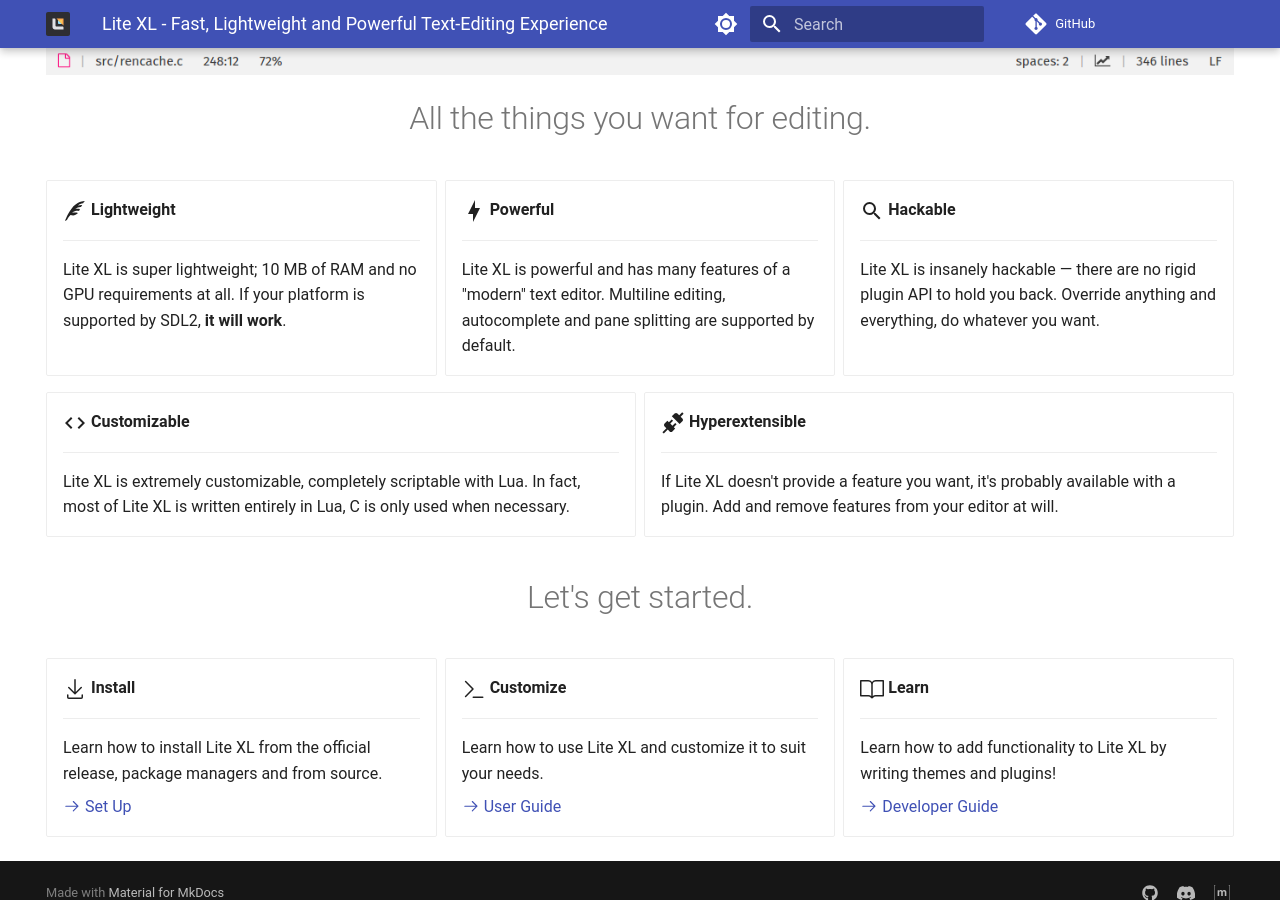
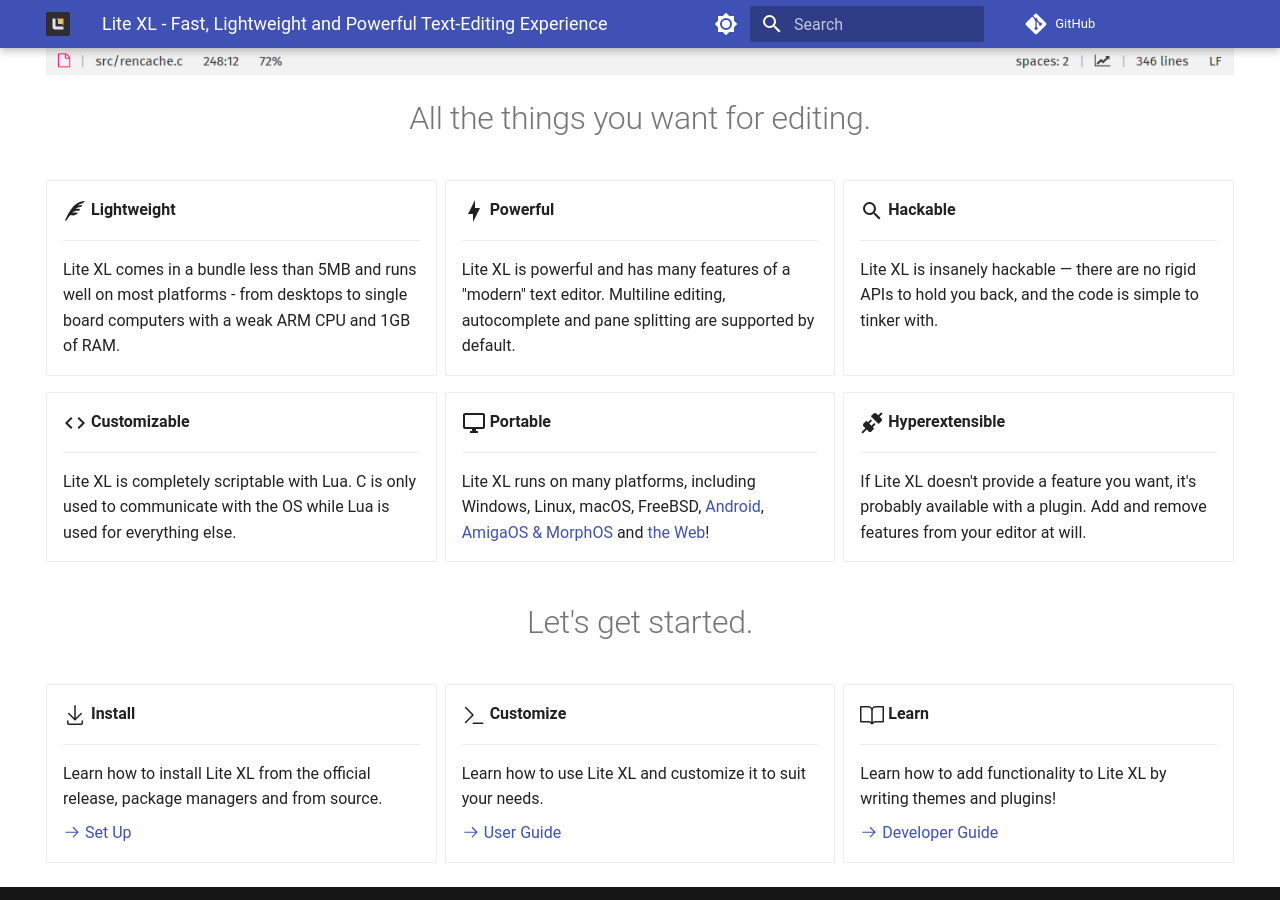
Before and after one commit to lite-xl/lite-xl.github.io, an MkDocs documentation site: the page built from docs/index.md, in a window 1280 px wide and 900 px high, scrolled down 1551 px. Built offline with MkDocs 1.6.1 and Material for MkDocs 9.7.7, drawn with Linux system fonts in a browser that asks for light colours; plug-ins that fetch from the network failed and are left out; comment, search, counter and statistics services are not loaded; the version menu is left out.

Commit message:
update home page description

```diff
--- a/docs/index.md
+++ b/docs/index.md
@@ -50,9 +50,9 @@
 
     ---
 
-    Lite XL is super lightweight;
-    10 MB of RAM and no GPU requirements at all.
-    If your platform is supported by SDL2, **it will work**.
+    Lite XL comes in a bundle less than 5MB and runs well on most platforms -
+    from desktops to single board computers with a weak ARM CPU
+    and 1GB of RAM.
 
 -   :material-lightning-bolt:{ .lg .middle } **Powerful**
 
@@ -65,8 +65,8 @@
 
     ---
 
-    Lite XL is insanely hackable — there are no rigid plugin API to hold you back.
-    Override anything and everything, do whatever you want.
+    Lite XL is insanely hackable — there are no rigid APIs to hold you back,
+    and the code is simple to tinker with.
 
 </div>
 
@@ -76,9 +76,16 @@
 
     ---
 
-    Lite XL is extremely customizable, completely scriptable with Lua.
-    In fact, most of Lite XL is written entirely in Lua, C is only
-    used when necessary.
+    Lite XL is completely scriptable with Lua.
+    C is only used to communicate with the OS while Lua is used for everything else.
+
+-   :material-monitor:{ .lg .middle } **Portable**
+
+    ---
+
+    Lite XL runs on many platforms, including Windows, Linux, macOS,
+    FreeBSD, [Android][android], [AmigaOS & MorphOS][amiga]
+    and [the Web][wasm]!
 
 -   :material-connection:{ .lg .middle } **Hyperextensible**
 
@@ -126,6 +133,9 @@
 [github]:          https://github.com/lite-xl/lite-xl
 [summer]:          ./assets/screenshots/theme-summer.png#only-light
 [default]:         ./assets/screenshots/theme-default.png#only-dark
+[android]:         https://github.com/adamharrison/lite-xl-android "Lite XL Android Port by Adam"
+[amiga]:           https://git.walkero.gr/walkero/lite-xl "AmigaOS & MorphOS Port by Walkero"
+[wasm]:            https://lite-xl.com/playground "Lite XL compiled into WebAssembly"
 [setup]:           setup/getting-started.md
 [user-guide]:      user-guide/introduction.md
 [developer-guide]: developer-guide/index.md
--- a/mkdocs.yml
+++ b/mkdocs.yml
@@ -44,6 +44,7 @@
     - search.suggest
     - search.highlighting
     - search.share
+    - content.tooltips
     - content.code.copy
     - content.action.view
     - content.action.edit
```
